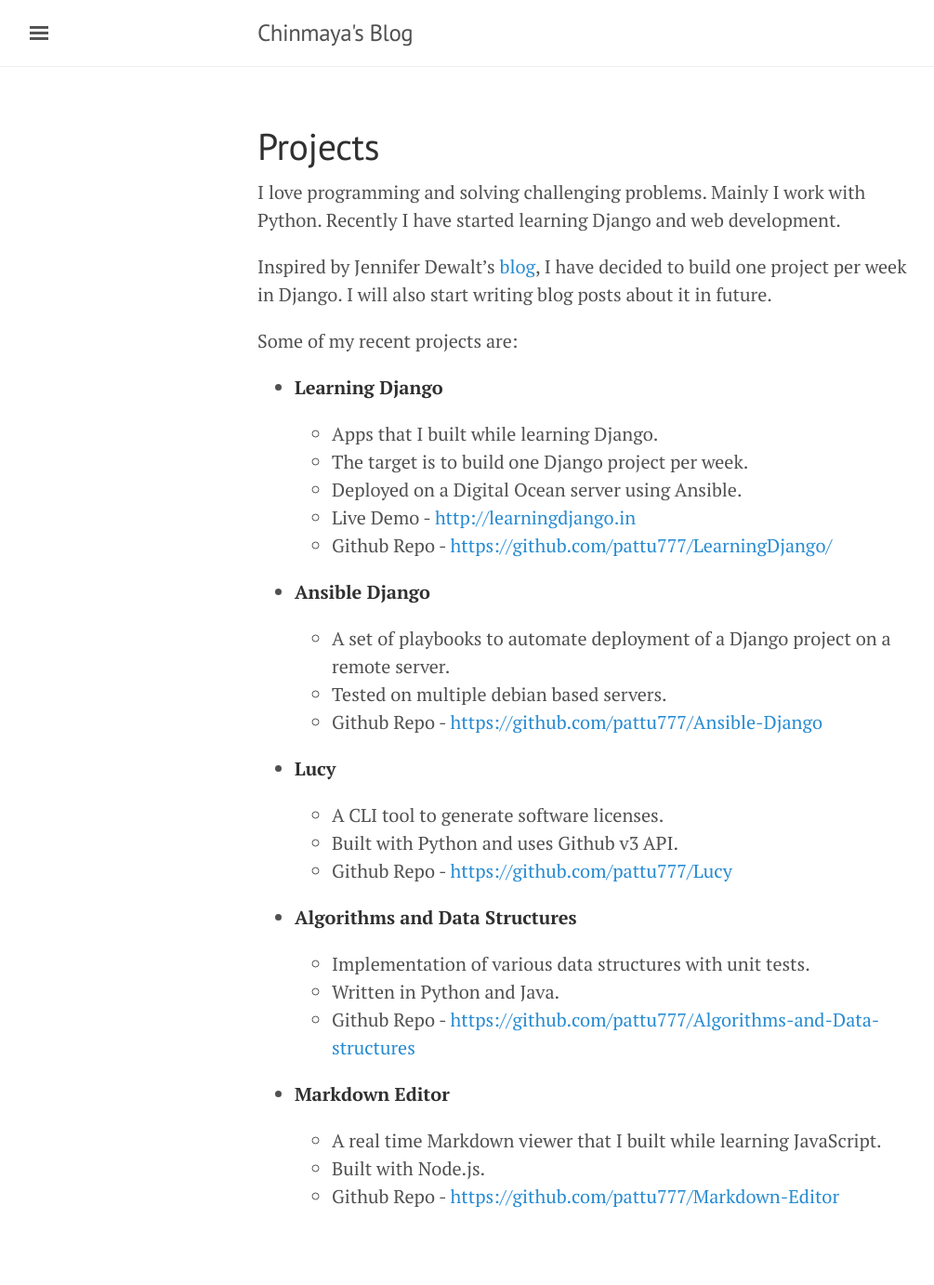
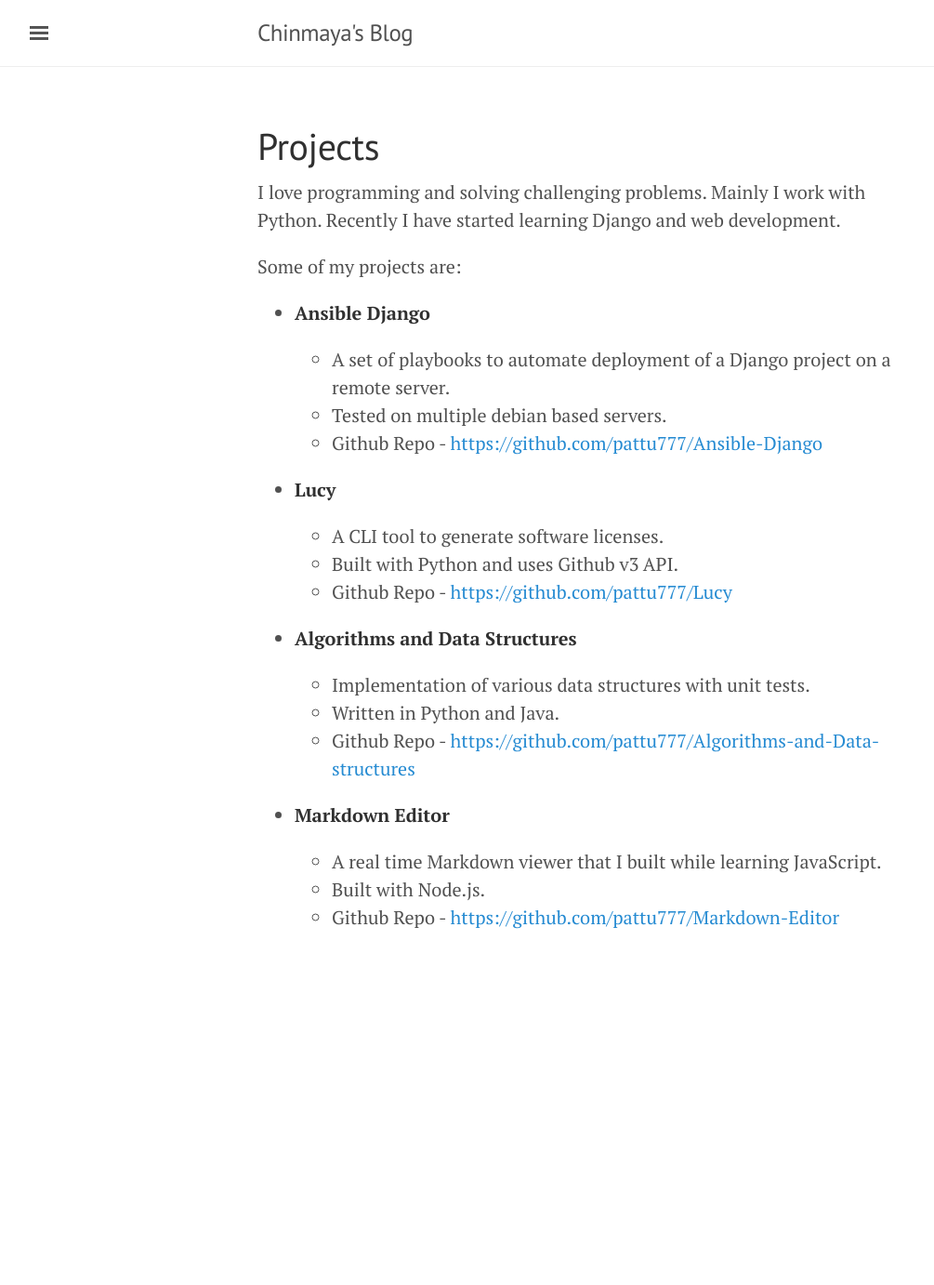
Before and after one commit to pattu777/pattu777.github.io, a Jekyll site: the page built from projects.md, in a window 1280 px wide. Shown: the whole page at 93% size, without its empty margins (3-1008 px from the left). Built offline with Jekyll 4.4.1, drawn with Linux system fonts in a browser that asks for light colours; comment, search, counter and statistics services are not loaded; after the commit the page ends 1082 px from its top, so only the background shows below that.

Commit message:
changed data

```diff
--- a/projects.md
+++ b/projects.md
@@ -5,17 +5,7 @@ title: Projects
 
 I love programming and solving challenging problems. Mainly I work with Python. Recently I have started learning Django and web development.
 
-Inspired by Jennifer Dewalt's [blog](https://jenniferdewalt.com/), I have decided to build one project per week in Django. I will also start writing blog posts about it in future.
-
-Some of my recent projects are:
-
-* __Learning Django__
-
-  * Apps that I built while learning Django.
-  * The target is to build one Django project per week.
-  * Deployed on a Digital Ocean server using Ansible.
-  * Live Demo - [http://learningdjango.in](http://learningdjango.in)
-  * Github Repo - [https://github.com/pattu777/LearningDjango/](https://github.com/pattu777/LearningDjango/)
+Some of my projects are:
 
 * __Ansible Django__
 
```
Also changed, not shown: about.md (+4 -3 lines), _posts/2017-11-19-Git-commands.md (renamed from _posts/2016-06-19-Git-commands.md), _posts/2017-12-21-List-Flattening.md (renamed from _posts/2016-07-21-List-Flattening.md).
